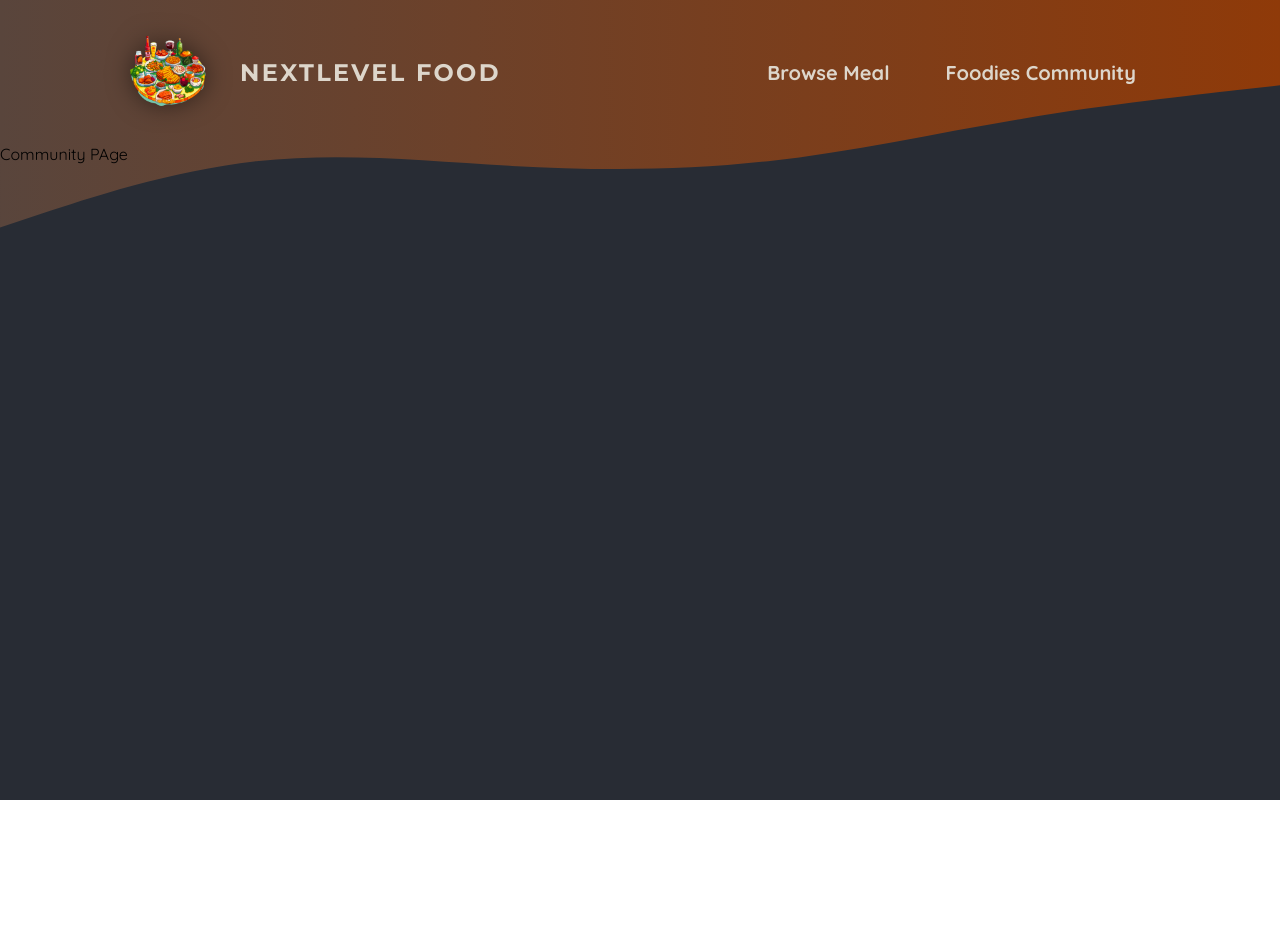
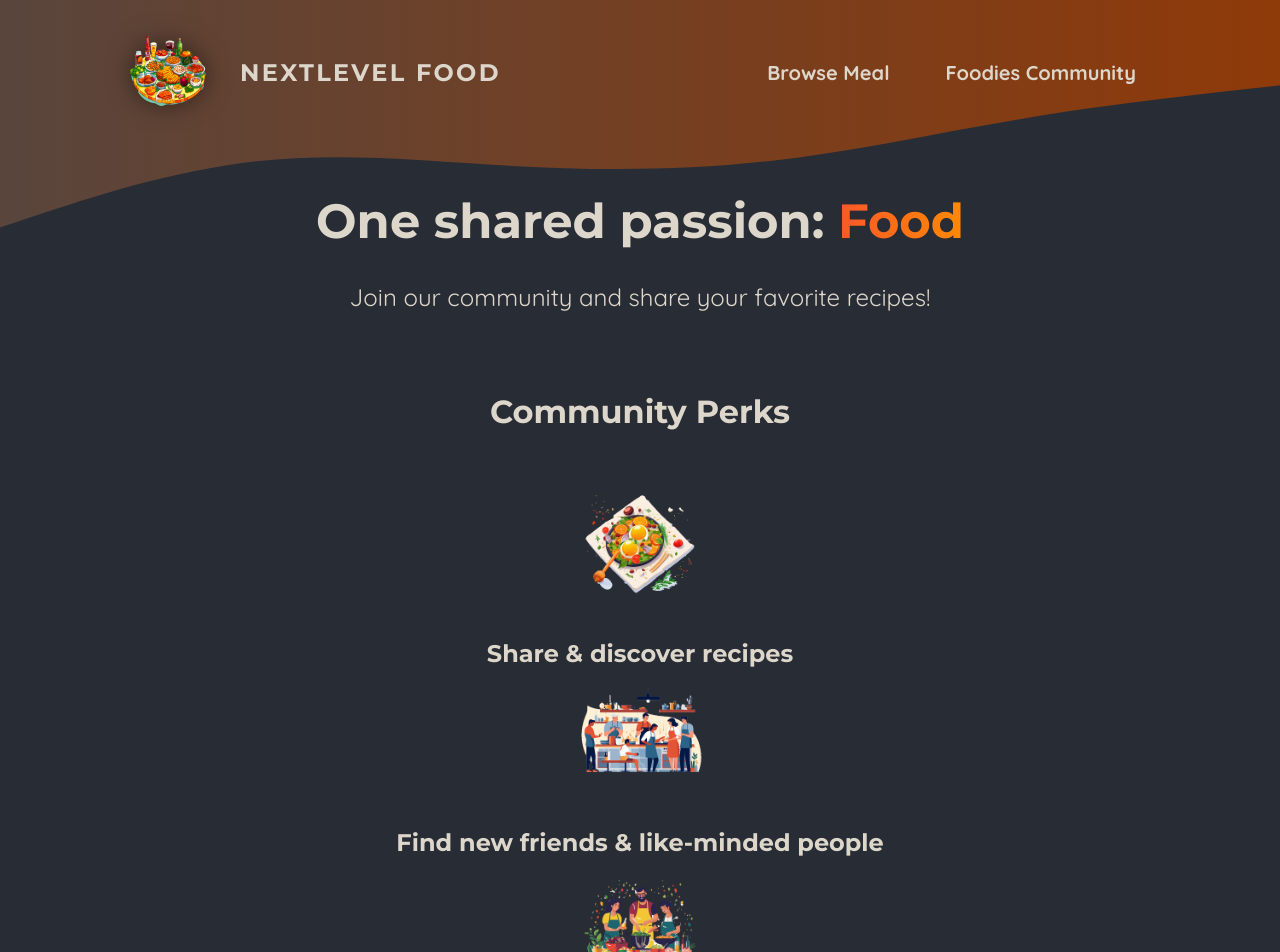
Before and after one commit to devgirlpro/nextjs-foodies-app, a Next.js app: page /community in a window 1280 px wide. Shown: the top 952 px of the page. Before the commit the page ends 800 px from the top, so only its background shows below. Built offline with nearby package versions, Linux system fonts and the light colour scheme.

Commit message:
community page done

```diff
--- a/app/community/page.jsx
+++ b/app/community/page.jsx
@@ -1,9 +1,40 @@
-import React from 'react'
+import Image from 'next/image';
 
-const CommunityPage = () => {
+import mealIcon from '@/assets/icons/meal.png';
+import communityIcon from '@/assets/icons/community.png';
+import eventsIcon from '@/assets/icons/events.png';
+import classes from './page.module.css';
+
+export default function CommunityPage() {
   return (
-    <div>Community PAge</div>
-  )
+    <>
+      <header className={classes.header}>
+        <h1>
+          One shared passion: <span className={classes.highlight}>Food</span>
+        </h1>
+        <p>Join our community and share your favorite recipes!</p>
+      </header>
+      <main className={classes.main}>
+        <h2>Community Perks</h2>
+
+        <ul className={classes.perks}>
+          <li>
+            <Image src={mealIcon} alt="A delicious meal" />
+            <p>Share & discover recipes</p>
+          </li>
+          <li>
+            <Image src={communityIcon} alt="A crowd of people, cooking" />
+            <p>Find new friends & like-minded people</p>
+          </li>
+          <li>
+            <Image
+              src={eventsIcon}
+              alt="A crowd of people at a cooking event"
+            />
+            <p>Participate in exclusive events</p>
+          </li>
+        </ul>
+      </main>
+    </>
+  );
 }
-
-export default CommunityPage
--- /dev/null
+++ b/app/community/page.module.css
@@ -0,0 +1,61 @@
+.header {
+    gap: 3rem;
+    margin: 3rem auto 5rem auto;
+    width: 90%;
+    max-width: 75rem;
+    color: #ddd6cb;
+    font-size: 1.5rem;
+    text-align: center;
+  }
+
+  .header h1 {
+    font-family: 'Montserrat', sans-serif;
+  }
+
+  .highlight {
+    background: linear-gradient(90deg, #f9572a, #ff8a05);
+    background-clip: text;
+    -webkit-background-clip: text;
+    -webkit-text-fill-color: transparent;
+  }
+
+  .main {
+    width: 90%;
+    max-width: 40rem;
+    margin: 0 auto;
+    text-align: center;
+  }
+
+  .main h2 {
+    font-family: 'Montserrat', sans-serif;
+    font-size: 2rem;
+    margin-bottom: 3rem;
+    color: #ddd6cb;
+  }
+
+  .perks {
+    list-style: none;
+    margin: 3rem 0;
+    padding: 0;
+  }
+
+  .perks li {
+    display: flex;
+    flex-direction: column;
+    align-items: center;
+    gap: 2rem;
+  }
+
+  .perks img {
+    width: 8rem;
+    height: 8rem;
+    object-fit: contain;
+  }
+
+  .perks p {
+    font-family: 'Montserrat', sans-serif;
+    font-size: 1.5rem;
+    font-weight: bold;
+    margin: 0;
+    color: #ddd6cb;
+  }
```
